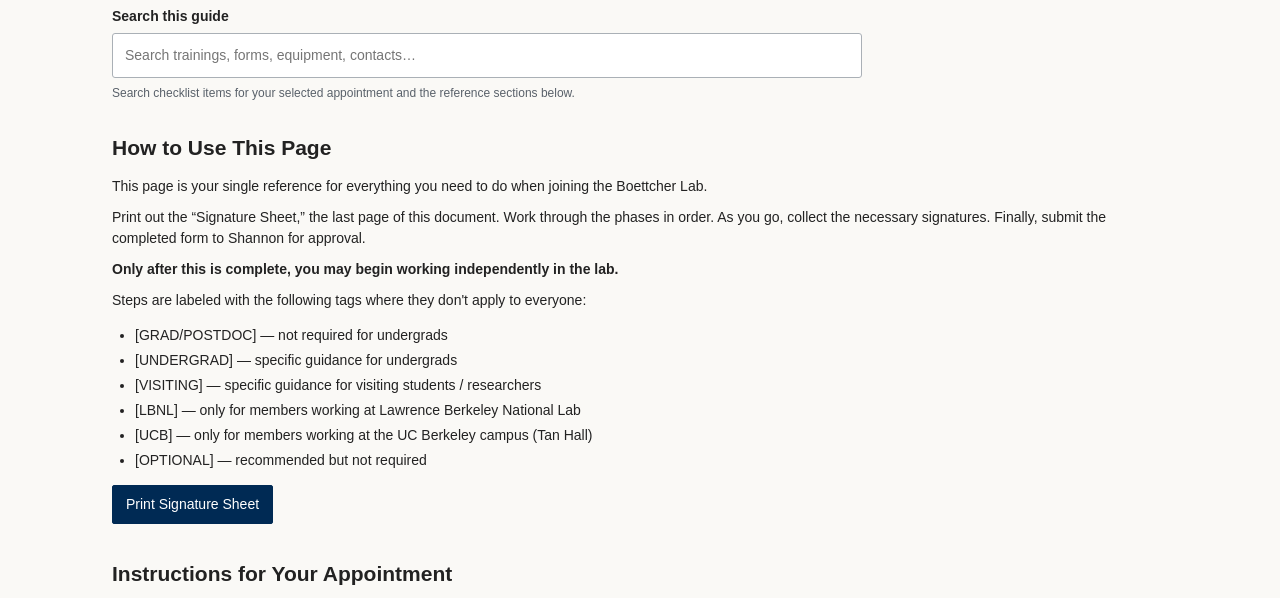
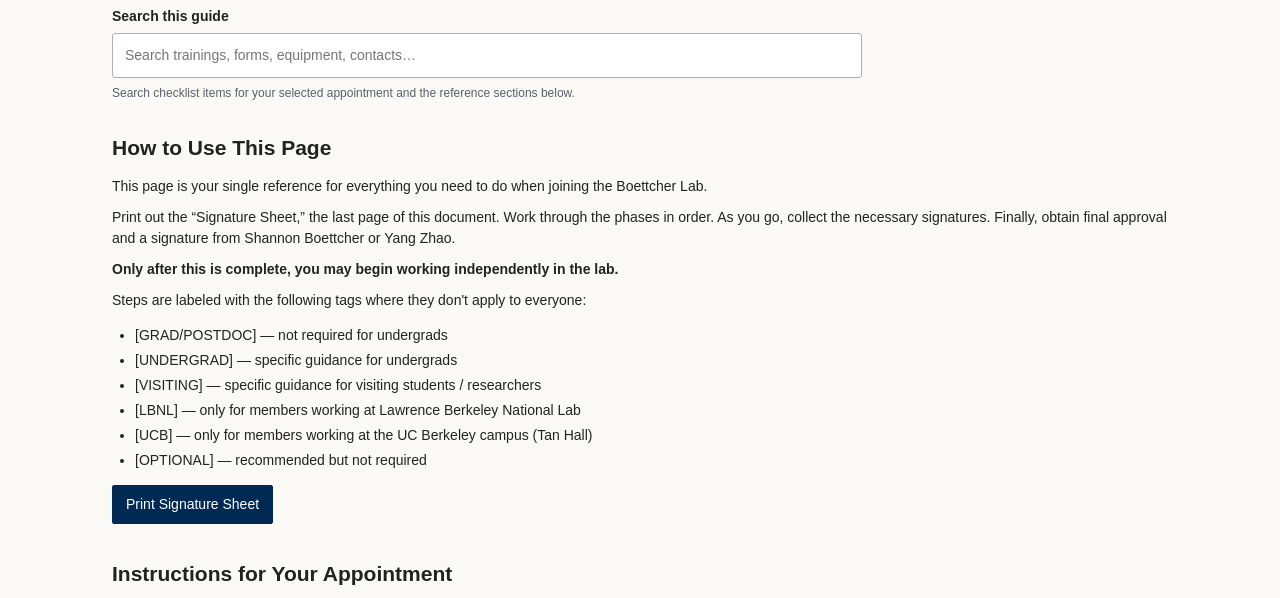
Before and after one commit to BoettcherLab/boettcher-lab, a plain HTML site: page onboarding/index.html in a window 1280 px wide. Shown: the part 155-753 px from the top of the page. Drawn offline with Linux system fonts and the light colour scheme.

Commit message:
Clarify onboarding final approval by Shannon or Yang Zhao

```diff
--- a/onboarding/index.html
+++ b/onboarding/index.html
@@ -5,7 +5,7 @@
 <main id="top">
 <h1>Onboarding Hub</h1>
 <section id="site-search" class="site-search" role="search" aria-label="Search onboarding guide"><label for="search-query"><strong>Search this guide</strong></label><input id="search-query" type="search" placeholder="Search trainings, forms, equipment, contacts…" autocomplete="off" aria-controls="search-results"><p class="search-help">Search checklist items for your selected appointment and the reference sections below.</p><div id="search-results" class="search-results" aria-live="polite" hidden></div></section>
-<section id="how-to"><h2>How to Use This Page</h2><p>This page is your single reference for everything you need to do when joining the Boettcher Lab.</p><p>Print out the “Signature Sheet,” the last page of this document. Work through the phases in order. As you go, collect the necessary signatures. Finally, submit the completed form to Shannon for approval.</p><p><strong>Only after this is complete, you may begin working independently in the lab.</strong></p><p>Steps are labeled with the following tags where they don't apply to everyone:</p><ul><li>[GRAD/POSTDOC] — not required for undergrads</li><li>[UNDERGRAD] — specific guidance for undergrads</li><li>[VISITING] — specific guidance for visiting students / researchers</li><li>[LBNL] — only for members working at Lawrence Berkeley National Lab</li><li>[UCB] — only for members working at the UC Berkeley campus (Tan Hall)</li><li>[OPTIONAL] — recommended but not required</li></ul><button id="print-top" type="button">Print Signature Sheet</button></section>
+<section id="how-to"><h2>How to Use This Page</h2><p>This page is your single reference for everything you need to do when joining the Boettcher Lab.</p><p>Print out the “Signature Sheet,” the last page of this document. Work through the phases in order. As you go, collect the necessary signatures. Finally, obtain final approval and a signature from Shannon Boettcher or Yang Zhao.</p><p><strong>Only after this is complete, you may begin working independently in the lab.</strong></p><p>Steps are labeled with the following tags where they don't apply to everyone:</p><ul><li>[GRAD/POSTDOC] — not required for undergrads</li><li>[UNDERGRAD] — specific guidance for undergrads</li><li>[VISITING] — specific guidance for visiting students / researchers</li><li>[LBNL] — only for members working at Lawrence Berkeley National Lab</li><li>[UCB] — only for members working at the UC Berkeley campus (Tan Hall)</li><li>[OPTIONAL] — recommended but not required</li></ul><button id="print-top" type="button">Print Signature Sheet</button></section>
 <section id="preferences"><h2>Instructions for Your Appointment</h2><div class="filters"><label>Position<select id="role"><option value="undergrad">Undergraduate</option><option value="grad">Graduate student</option><option value="postdoc">Postdoc</option></select></label><label>Work location<select id="location"><option value="ucb">UC Berkeley (Tan Hall)</option><option value="lbnl">LBNL</option><option value="both">Both locations</option></select></label></div><fieldset class="activities"><legend>Which do you expect to use in your work?</legend><div id="activity-options"></div></fieldset></section>
 <div id="sticky-checklist" class="sticky-checklist"><strong>Onboarding Checklist</strong><span id="progress">0/0</span><nav id="phase-nav" aria-label="Onboarding phases"></nav><a href="#signature-sheet">Signature Sheet</a><div class="progress-track" role="progressbar" aria-label="Onboarding completion" aria-valuemin="0" aria-valuemax="100" aria-valuenow="0" id="progressTrack"><div id="progressFill" class="progress-fill"></div></div></div>
 <div id="phases"></div>
```
